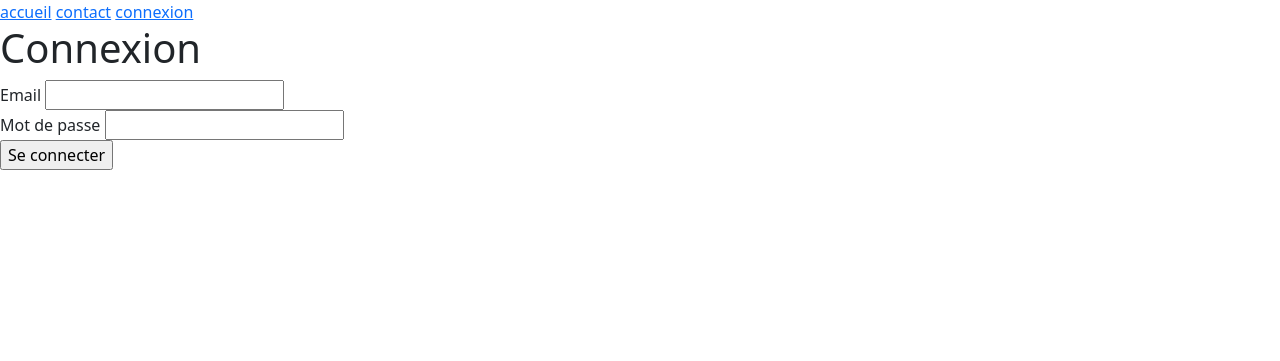
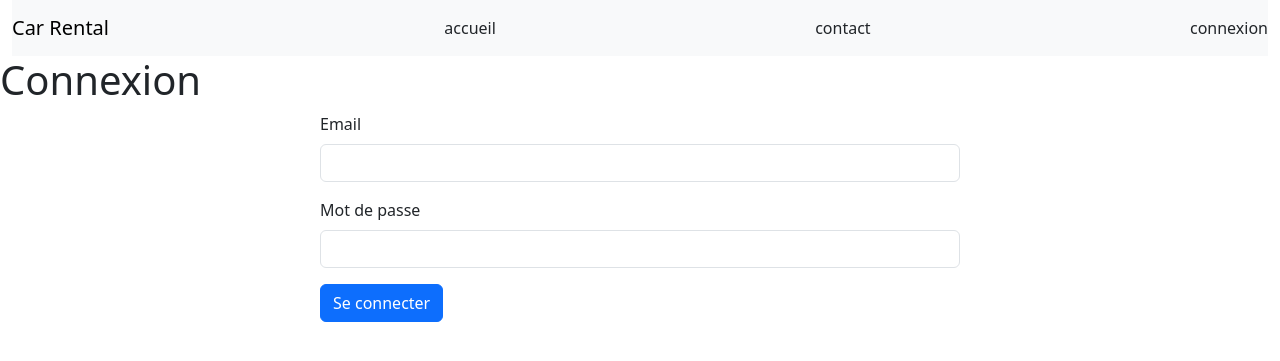
Before and after one commit to Edjek/car_location, a PHP site: template templates/connexion.php in a window 1280 px wide. Shown: the top 361 px of the page. Run offline with PHP 8.4, Linux system fonts and the light colour scheme; the template is opened without the code that fills it, so the values that code supplies are empty; some libraries are stand-ins or nearby versions.

Commit message:
add bootstrap css

```diff
--- a/src/Controller/UserController.php
+++ b/src/Controller/UserController.php
@@ -45,6 +45,9 @@ class UserController extends AbstractController
             $session->setFlashMessage('Vous êtes connecté', 'primary');
             header('Location: ' . SITE_NAME . '/');
             exit;
+        } else {
+            header('Location: ' . SITE_NAME . '/connexion');
+            exit;
         }
     }
 }
--- a/src/Core/Session.php
+++ b/src/Core/Session.php
@@ -14,7 +14,7 @@ class Session
     public function setFlashMessage(string $message, string $color = 'primary')
     {
         $_SESSION['message'] = '
-        <div class="alert alert-' . $color . ' alert-dismissible fade show" role="alert">' . $message . '
+        <div class="w-50 m-auto alert alert-' . $color . ' alert-dismissible fade show" role="alert">' . $message . '
 
           <button type="button" class="btn-close" data-bs-dismiss="alert" aria-label="Close"></button>
         </div>';
--- a/templates/base.php
+++ b/templates/base.php
@@ -18,10 +18,13 @@ $session = new Session();
 </head>
 
 <body>
-    <header>
-        <a href="<?= SITE_NAME; ?>/">accueil</a>
-        <a href="<?= SITE_NAME; ?>/contact">contact</a>
-        <a href="<?= SITE_NAME; ?>/connexion">connexion</a>
+    <header class="container-fluid">
+        <nav class="navbar navbar-light bg-light">
+            <a class="navbar-brand" href="#">Car Rental</a>
+            <a class="nav-link" href="<?= SITE_NAME; ?>/">accueil</a>
+            <a class="nav-link" href="<?= SITE_NAME; ?>/contact">contact</a>
+            <a class="nav-link" href="<?= SITE_NAME; ?>/connexion">connexion</a>
+        </nav>
     </header>
 
     <?= $session->displayFlashMessage(); ?>
--- a/templates/connexion.php
+++ b/templates/connexion.php
@@ -2,16 +2,18 @@
 <section>
     <h1>Connexion</h1>
 
-    <form action="<?= SITE_NAME; ?>/connecter" method="post">
-        <div>
-            <label for="email">Email</label>
-            <input type="email" id="email" name="email">
-        </div>
-        <div>
-            <label for="pswd">Mot de passe</label>
-            <input type="password" id="pswd" name="pswd">
-        </div>
-        <input type="submit" value="Se connecter">
-    </form>
+    <div class="w-50 m-auto">
+        <form action="<?= SITE_NAME; ?>/connecter" method="post">
+            <div class="mb-3">
+                <label class="form-label" for="email">Email</label>
+                <input class="form-control" type="email" id="email" name="email">
+            </div>
+            <div class="mb-3">
+                <label class="form-label" for="pswd">Mot de passe</label>
+                <input class="form-control" type="password" id="pswd" name="pswd">
+            </div>
+            <input type="submit" class="btn btn-primary" value="Se connecter">
+        </form>
+    </div>
 </section>
 </main>
```
